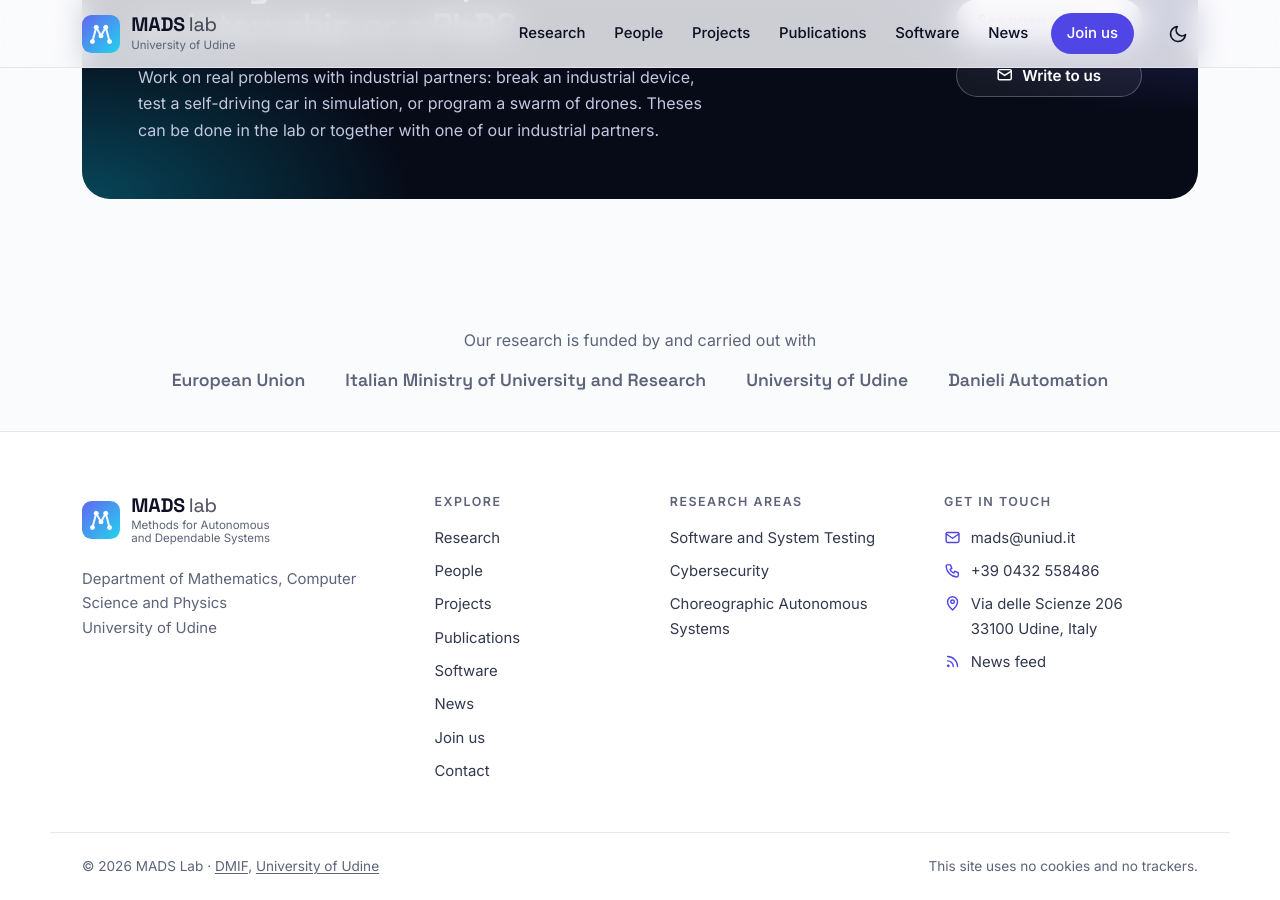
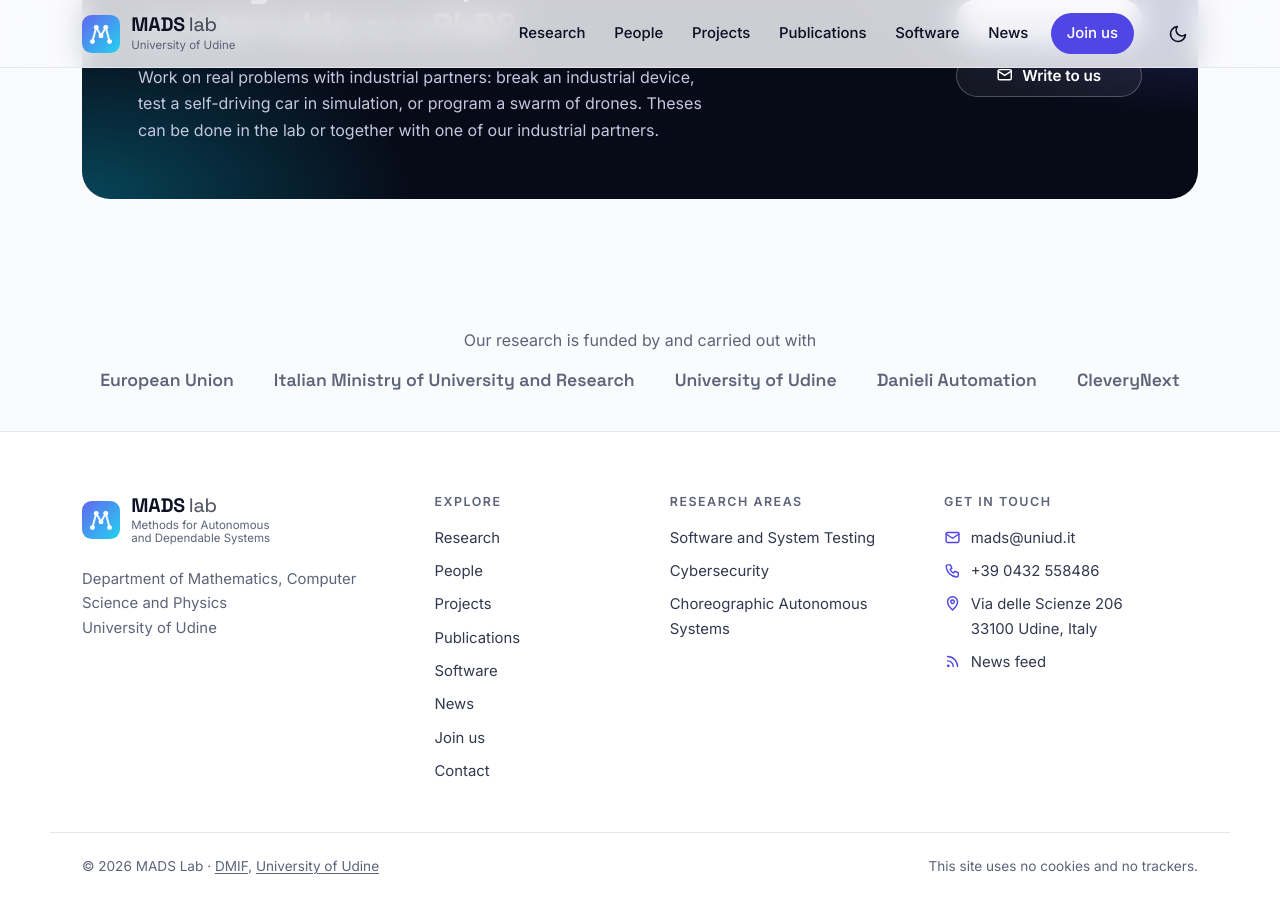
Before and after one commit to cysecud/mads.github.io, a Jekyll site: the page built from index.md, in a window 1280 px wide and 900 px high, scrolled down 4019 px. Built offline with Jekyll 4.4.1, drawn with Linux system fonts in a browser that asks for light colours.

Commit message:
Add CleveryNext to partners
Co-Authored-By: Claude Opus 5.5 (1M context) <noreply@anthropic.com>

```diff
--- a/_data/partners.yml
+++ b/_data/partners.yml
@@ -5,3 +5,5 @@
   url: https://www.uniud.it
 - name: Danieli Automation
   url: https://www.dca.it
+- name: CleveryNext
+  url: https://cleverynext.com
```
Also changed, not shown: _posts/2026-01-01-welcome-gabriele-tam.md (+1 -1 lines).
